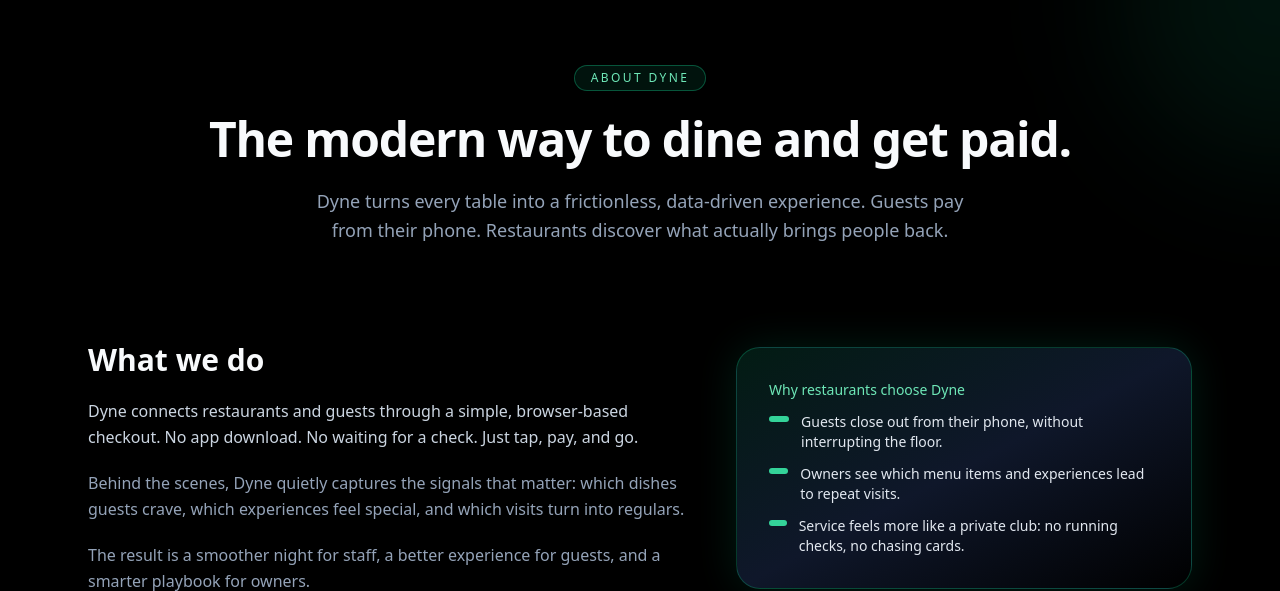
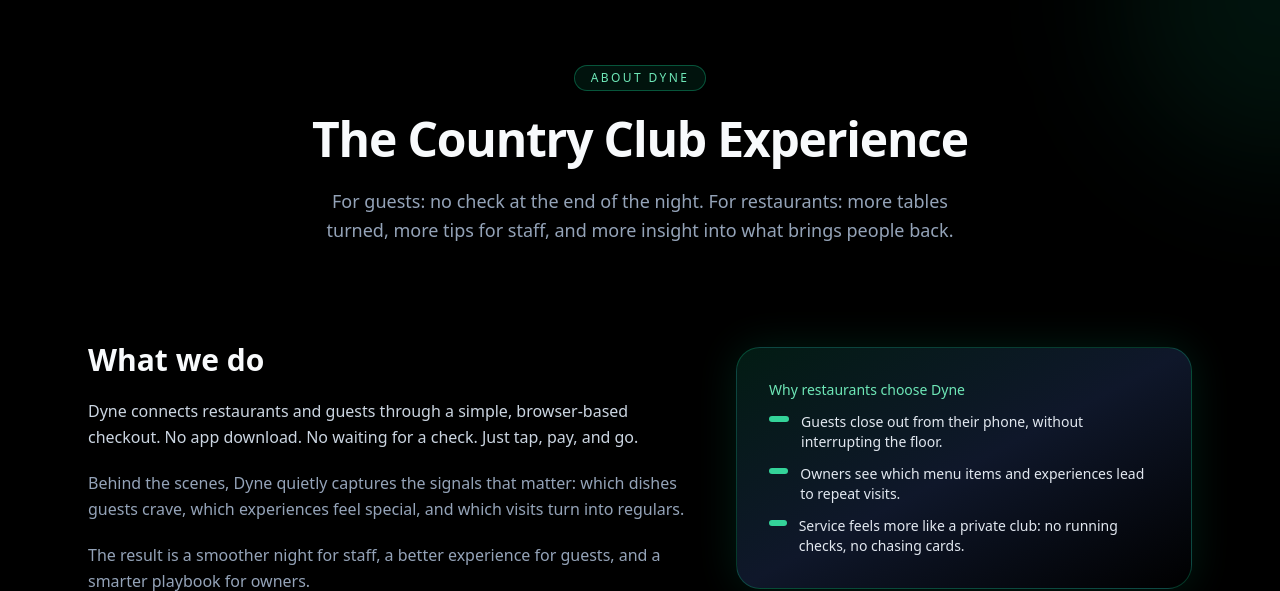
Before and after one commit to justinhmosher/Digit, a Django app: page /about in a window 1280 px wide. Shown: the top 591 px of the page. Run offline with Django 5.2, Linux system fonts and the light colour scheme; some libraries are stand-ins or nearby versions.

Commit message:
polishing

```diff
--- a/templates/core/about_us.html
+++ b/templates/core/about_us.html
@@ -24,13 +24,12 @@
         </span>
 
         <h1 class="text-4xl md:text-5xl font-semibold tracking-tight">
-          The modern way to dine and get paid.
+          The Country Club Experience
         </h1>
 
         <p class="max-w-2xl mx-auto text-slate-400 text-lg leading-relaxed">
-          Dyne turns every table into a frictionless, data-driven experience.
-          Guests pay from their phone. Restaurants discover what actually brings
-          people back.
+          For guests: no check at the end of the night.
+          For restaurants: more tables turned, more tips for staff, and more insight into what brings people back.
         </p>
       </section>
 
@@ -232,23 +231,6 @@
         </div>
       </section>
 
-      <!-- Vision -->
-      <section class="max-w-3xl mx-auto text-center space-y-6">
-        <h2 class="text-2xl md:text-3xl font-semibold">
-          Our vision
-        </h2>
-        <p class="text-slate-300 text-lg leading-relaxed">
-          We want dining to feel like a <span class="font-semibold text-slate-100">Country Club</span> for your guests:
-          personal, unhurried, and effortless.
-        </p>
-        <p class="text-slate-400 leading-relaxed">
-          Dyne exists to strengthen the relationship between restaurants and
-          the people who love them. Less friction at the table, more insight
-          behind the scenes, and experiences that guests talk about long after
-          the night is over.
-        </p>
-      </section>
-
       <!-- Contact / CTA -->
       <section class="border border-emerald-500/40 rounded-3xl bg-gradient-to-r from-emerald-500/15 via-slate-900 to-black p-8 md:p-10 flex flex-col md:flex-row items-start md:items-center justify-between gap-6">
         <div class="space-y-3">
```
